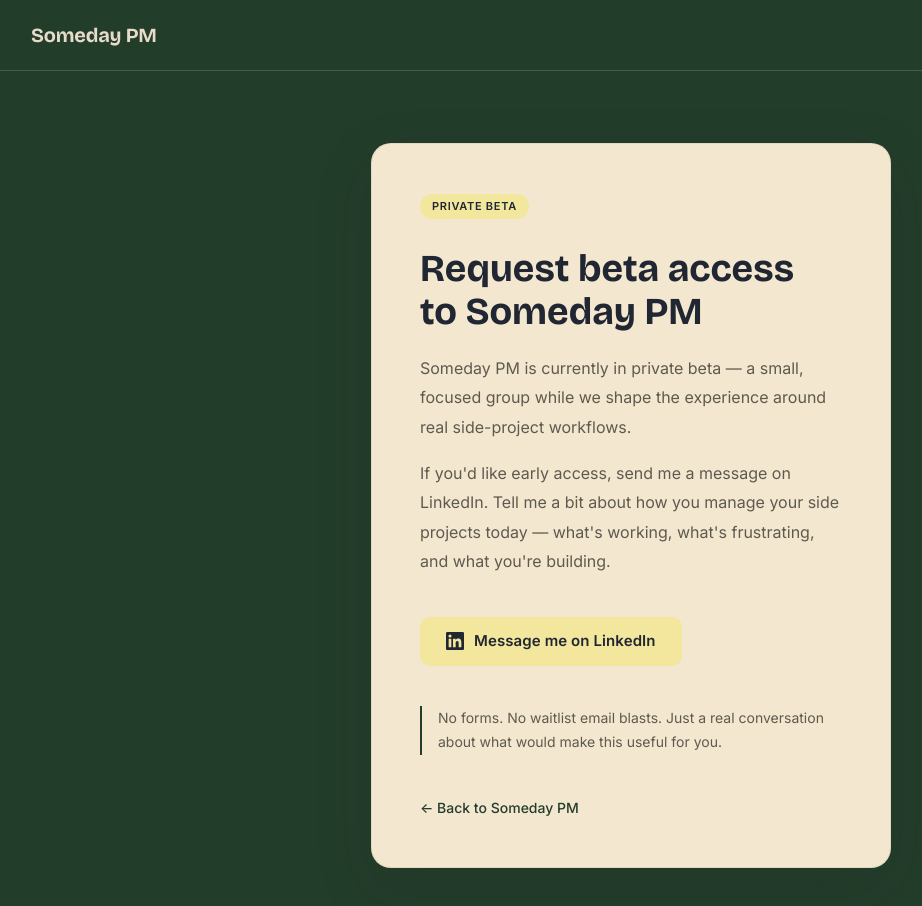
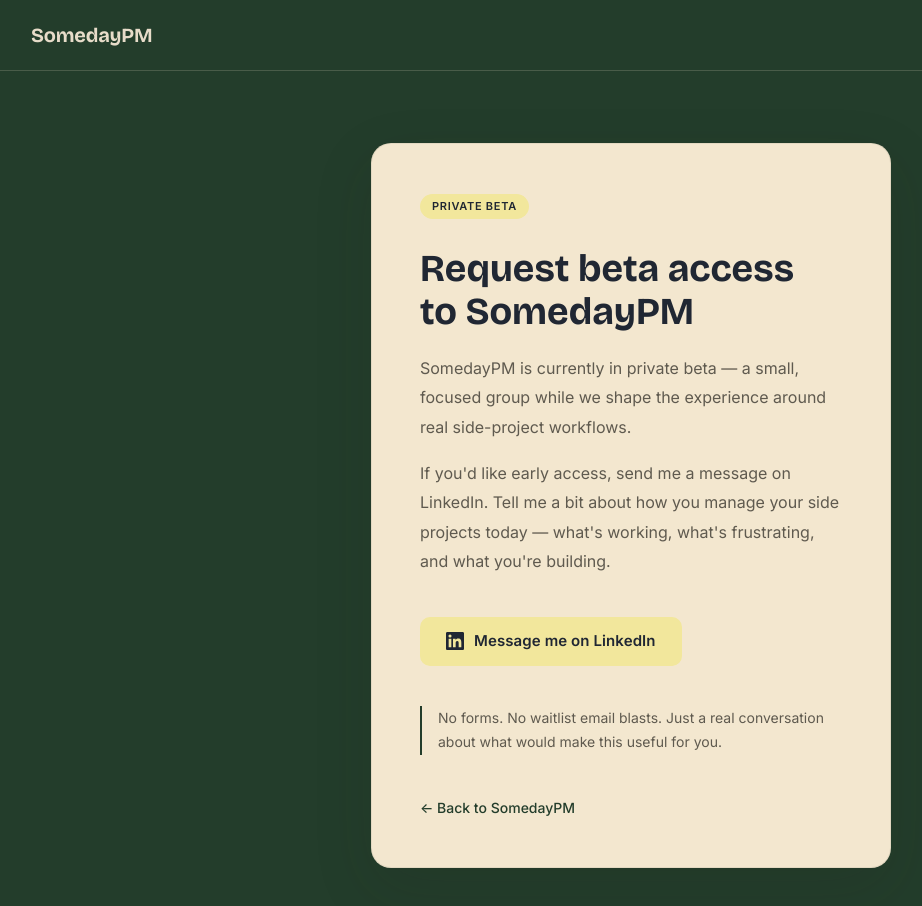
Before and after one commit to alexander215/someday-pm, a React (Vite) app: page /beta in a window 1280 px wide. Shown: the top 906 px of the page, without its empty margins (9-931 px from the left). Built offline with nearby package versions, Linux system fonts and the light colour scheme; no server answers.

Commit message:
Change all Someday PM to SomedayPM

```diff
--- a/index.html
+++ b/index.html
@@ -4,7 +4,7 @@
     <meta charset="UTF-8" />
     <link rel="icon" type="image/svg+xml" href="/favicon.svg" />
     <meta name="viewport" content="width=device-width, initial-scale=1.0" />
-    <title>Someday PM — Project Management for Side Projects</title>
+    <title>SomedayPM — Project Management for Side Projects</title>
     <link rel="preconnect" href="https://fonts.googleapis.com" />
     <link rel="preconnect" href="https://fonts.gstatic.com" crossorigin />
     <link href="https://fonts.googleapis.com/css2?family=Bricolage+Grotesque:opsz,wght@12..96,400;12..96,500;12..96,600;12..96,700&family=Inter:wght@400;500;600;700&display=swap" rel="stylesheet" />
--- a/src/pages/BetaPage.jsx
+++ b/src/pages/BetaPage.jsx
@@ -11,7 +11,7 @@
         borderBottom: '1px solid var(--brand-border-light)',
       }}>
         <Link to="/" style={{ fontFamily: 'var(--font-display)', fontWeight: 700, fontSize: '20px', color: 'var(--brand-surface)', textDecoration: 'none', letterSpacing: '-0.2px' }}>
-          Someday PM
+          SomedayPM
         </Link>
       </nav>
 
@@ -22,10 +22,10 @@
             Private beta
           </div>
           <h1 style={{ fontFamily: 'var(--font-display)', fontWeight: 700, fontSize: 'clamp(26px, 4vw, 38px)', lineHeight: 1.15, marginBottom: '20px', color: 'var(--brand-dark)' }}>
-            Request beta access<br />to Someday PM
+            Request beta access<br />to SomedayPM
           </h1>
           <p style={{ fontSize: '16px', color: 'var(--brand-text-dark-muted)', lineHeight: 1.85, marginBottom: '16px' }}>
-            Someday PM is currently in private beta — a small, focused group while we shape the experience around real side-project workflows.
+            SomedayPM is currently in private beta — a small, focused group while we shape the experience around real side-project workflows.
           </p>
           <p style={{ fontSize: '16px', color: 'var(--brand-text-dark-muted)', lineHeight: 1.85, marginBottom: '40px' }}>
             If you'd like early access, send me a message on LinkedIn. Tell me a bit about how you manage your side projects today — what's working, what's frustrating, and what you're building.
@@ -60,7 +60,7 @@
 
           <div style={{ marginTop: '40px' }}>
             <Link to="/" style={{ fontSize: '14px', color: 'var(--brand-bg)', textDecoration: 'none', fontWeight: 500 }}>
-              ← Back to Someday PM
+              ← Back to SomedayPM
             </Link>
           </div>
         </div>
--- a/src/pages/HomePage.jsx
+++ b/src/pages/HomePage.jsx
@@ -75,7 +75,7 @@
             letterSpacing: "-0.2px",
           }}
         >
-          Someday PM
+          SomedayPM
         </span>
         <div style={{ display: "flex", alignItems: "center", gap: "16px" }}>
           <button
@@ -155,7 +155,7 @@
               opacity: 0.75,
             }}
           >
-            Side projects start with a spark. Someday PM gives them just enough
+            Side projects start with a spark. SomedayPM gives them just enough
             structure to stay alive, without turning them into a second job.
           </p>
           <div
@@ -285,7 +285,7 @@
               lineHeight: 1.7,
             }}
           >
-            Someday PM keeps everything together without turning your hobby into
+            SomedayPM keeps everything together without turning your hobby into
             a second job.
           </p>
         </div>
@@ -342,7 +342,7 @@
               {
                 accent: "var(--brand-bg-deep)",
                 label: "Built for side-energy",
-                body: "Whether you have 20 minutes or a full Sunday, pick up right where you left off. Someday PM waits for you.",
+                body: "Whether you have 20 minutes or a full Sunday, pick up right where you left off. SomedayPM waits for you.",
               },
             ].map(({ accent, label, body }) => (
               <div
@@ -419,7 +419,7 @@
               {
                 n: "03",
                 title: "Return whenever you're ready",
-                body: "No pressure. Someday PM remembers exactly where you left off. Come back in an hour or a month — it'll be there.",
+                body: "No pressure. SomedayPM remembers exactly where you left off. Come back in an hour or a month — it'll be there.",
               },
             ].map(({ n, title, body }) => (
               <div
@@ -544,7 +544,7 @@
               lineHeight: 1.15,
             }}
           >
-            Help shape Someday PM
+            Help shape SomedayPM
           </h2>
           <p
             style={{
@@ -603,7 +603,7 @@
             fontSize: "15px",
           }}
         >
-          Someday PM
+          SomedayPM
         </span>
         <span style={{ fontSize: "13px", color: "var(--brand-text-muted)" }}>
           Built for the ideas you'll get to someday.
--- a/src/styles/global.css
+++ b/src/styles/global.css
@@ -22,7 +22,7 @@
   --color-text-muted: #888;
   --color-accent: #7c6aff;
 
-  /* ─── Someday PM brand palette (green-first) ─── */
+  /* ─── SomedayPM brand palette (green-first) ─── */
   --brand-bg: #233d2b;
   --brand-bg-deep: #1b231b;
   --brand-surface: #e7dcc9;
```
